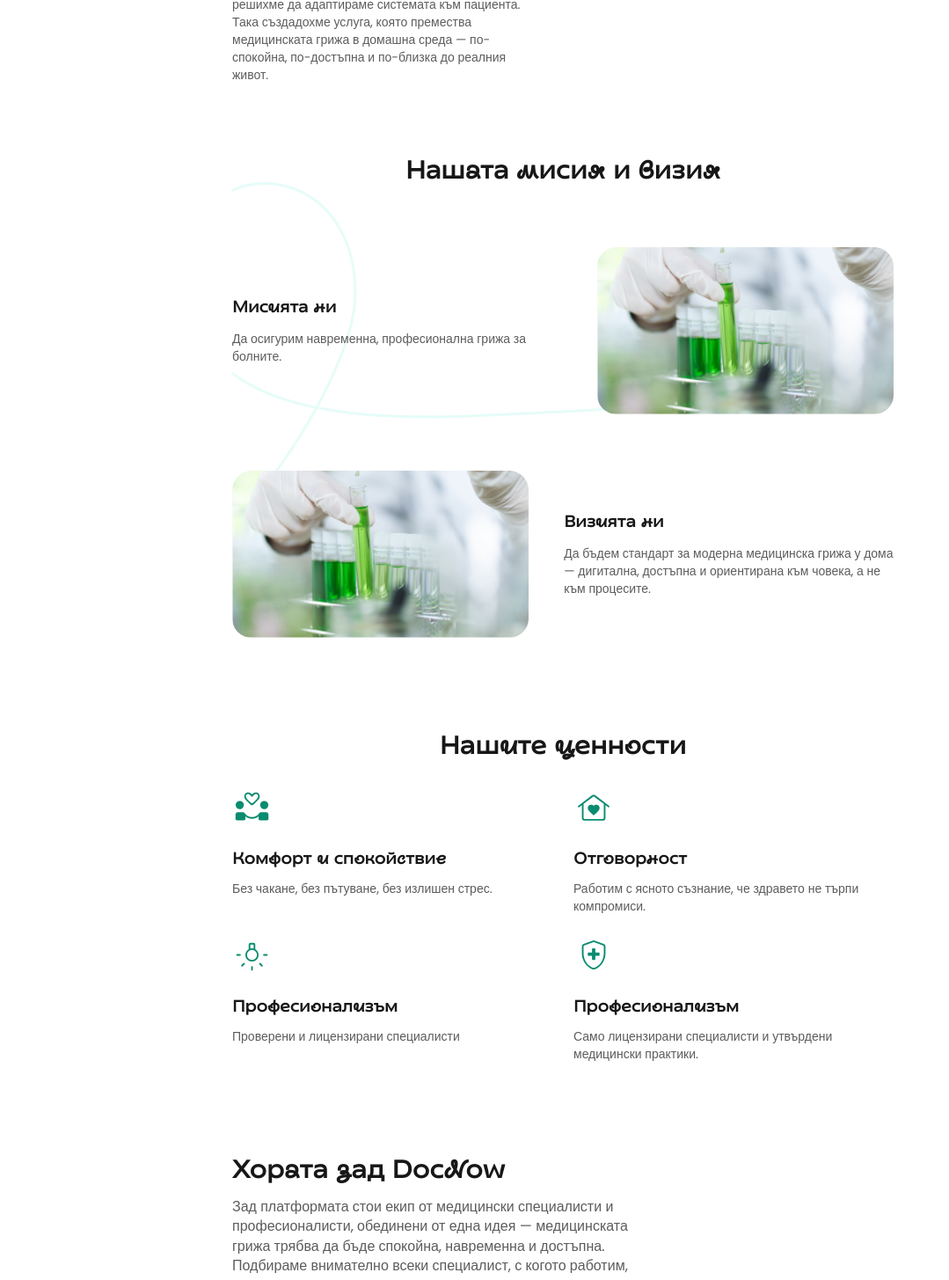
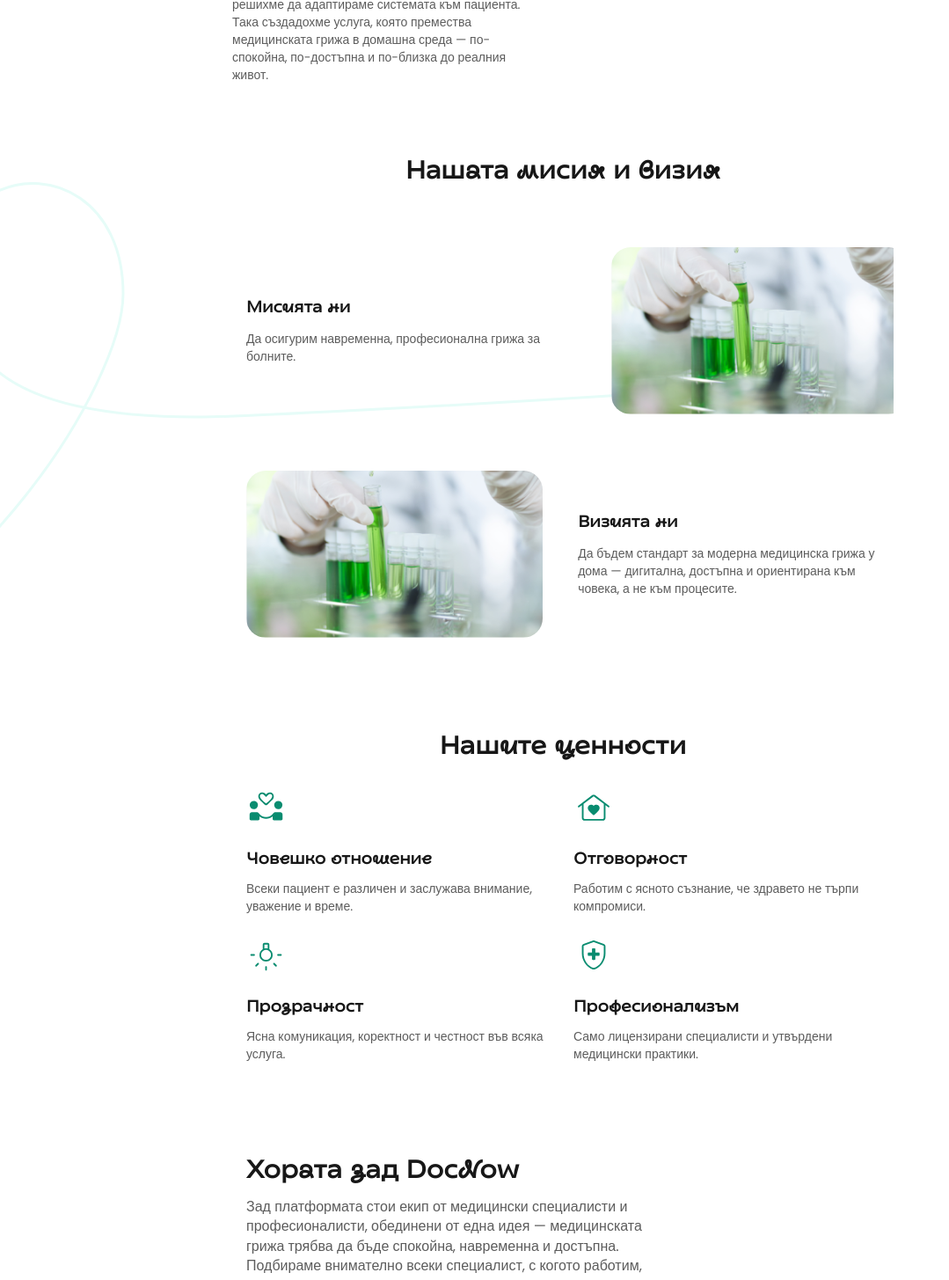
Before and after one commit to yordanovdev/doc-now-client, a React (Vite) app: page /about in a window 1280 px wide. Shown: the part 1478-2933 px from the top of the page at 88% size, without its empty margins (0-1079 px from the left). Built offline with nearby package versions, Linux system fonts and the light colour scheme.

Commit message:
responsive stuff

```diff
--- a/src/components/about-us/our-mission/OurMission.tsx
+++ b/src/components/about-us/our-mission/OurMission.tsx
@@ -3,15 +3,14 @@ import ourMissionImg from "../../../assets/images/about-us/out-mission/our-missi
 
 export const OurMission = () => {
   return (
-    <div className="max-md:px-6">
-      <div className="max-w-378 xl:px-40 max-md:max-w-md w-full relative overflow-x-hidden md:w-188 xl:w-full mx-auto pt-10">
+      <div className="relative">
         <svg
           width="800"
           height="538"
           viewBox="0 0 800 538"
           fill="none"
           xmlns="http://www.w3.org/2000/svg"
-          className="absolute left-0 -z-10 top-18 max-md:hidden"
+          className="absolute xl:-left-10 -z-10 top-18 max-md:hidden"
         >
           <path
             d="M1257.25 192.58C1123.52 223.664 292.511 267.027 229.622 267.027C194.597 267.027 42.8504 269.557 -16.0741 201.969C-74.9986 134.382 -66.0776 41.1319 -4.22479 11.133C57.6281 -18.8659 139.987 21.6145 139.987 126.791C139.987 231.968 -36.5627 498.262 -220 536.295"
@@ -19,11 +18,12 @@ export const OurMission = () => {
             stroke-width="3"
           />
         </svg>
+        <div className="max-w-378 xl:px-40 max-md:max-w-md px-4 w-full relative overflow-x-hidden md:w-188 xl:w-full mx-auto pt-10">
           <Typography variant={"h2"} className="text-left md:text-center">
             Нашата мисия и визия
           </Typography>
-        <div className="my-16 flex items-center flex-row max-md:flex-col gap-10 justify-between md:w-188 xl:w-full mx-auto">
-          <div className="space-y-2.5">
+          <div className="my-16 flex md:items-center flex-row max-md:flex-col gap-10 justify-between md:w-188 xl:w-full mx-auto">
+            <div className="space-y-2.5 max-md:">
               <Typography variant={"h4"}>Мисията ни</Typography>
               <Typography variant={"sm"} as={"p"}>
                 Да осигурим навременна, професионална грижа за болните.
--- a/src/components/about-us/our-values/OurValues.tsx
+++ b/src/components/about-us/our-values/OurValues.tsx
@@ -6,16 +6,15 @@ import icon4 from "../../../assets/images/about-us/our-values/icon4.svg";
 
 export const OurValues = () => {
   return (
-    <div className="py-10 max-md:px-6 xl:py-16">
-      <div className="max-w-378 xl:px-10 max-md:max-w-md w-full md:w-188 xl:w-full mx-auto ">
+      <div className="max-w-378 xl:px-10 px-4 py-10 xl:py-16 max-md:max-w-md w-full md:w-188 xl:w-full mx-auto ">
         <Typography variant={"h2"} className="text-left md:text-center mb-6">
           Нашите ценности
         </Typography>
         <div className="grid grid-cols-1 md:grid-cols-2 xl:grid-cols-4 gap-6 w-full justify-items-stretch">
           <Value
             icon={icon1}
-            title="Комфорт и спокойствие"
-            description="Без чакане, без пътуване, без излишен стрес."
+            title="Човешко отношение"
+            description="Всеки пациент е различен и заслужава внимание, уважение и време."
           />
           <Value
             icon={icon2}
@@ -24,8 +23,8 @@ export const OurValues = () => {
           />
           <Value
             icon={icon3}
-            title="Професионализъм"
-            description="Проверени и лицензирани специалисти"
+            title="Прозрачност"
+            description="Ясна комуникация, коректност и честност във всяка услуга."
           />
           <Value
             icon={icon4}
@@ -34,7 +33,6 @@ export const OurValues = () => {
           />
         </div>
       </div>
-    </div>
   );
 };
 
--- a/src/components/about-us/people/People.tsx
+++ b/src/components/about-us/people/People.tsx
@@ -16,8 +16,7 @@ export const People = () => {
 
   return (
     <div className="overflow-x-hidden">
-      <div className="max-md:px-6">
-        <div className="max-w-378 xl:px-10 max-md:max-w-md w-full relative overflow-x-hidden md:w-188 xl:w-full mx-auto pt-16">
+        <div className="max-w-378 xl:px-10 px-4 max-md:max-w-md w-full relative overflow-x-hidden md:w-188 xl:w-full mx-auto pt-16">
           <div className="w-full md:w-120 space-y-2">
             <Typography variant={"h2"}>Хората зад DocNow</Typography>
             <Typography variant={"p"}>
@@ -29,8 +28,7 @@ export const People = () => {
             </Typography>
           </div>
         </div>
-      </div>
-      <div className="w-full  xl:mb-16 mt-10 md:mx-0 ">
+      <div className="w-full  xl:mt-16 mt-10 md:mx-0 ">
         <div className="w-full md:mx-auto xl:w-full max-md:max-w-md md:overflow-x-hidden group relative">
           <div className="flex gap-3 md:gap-6 animate-scroll-left group-hover:animation-pause">
             {/* First set of images */}
--- a/src/components/about-us/trust-and-security/TrustAndSecurity.tsx
+++ b/src/components/about-us/trust-and-security/TrustAndSecurity.tsx
@@ -2,7 +2,7 @@ import { Typography } from "@/components/ui/typography";
 
 export const TrustAndSecurity = () => {
   return (
-    <div className="relative px-6 md:px-10 py-10">
+    <div className="relative md:px-10 py-10">
       <svg
         width="442"
         height="745"
@@ -18,7 +18,7 @@ export const TrustAndSecurity = () => {
         />
       </svg>
 
-      <div className="max-w-378 max-md:max-w-md w-full relative overflow-x-hidden md:w-188 xl:w-full mx-auto mt-10">
+      <div className="max-w-378 px-4 max-md:max-w-md w-full relative overflow-x-hidden md:w-188 xl:w-full mx-auto mt-10 xl:mt-16">
         <Typography variant={"h2"} className="text-left md:text-center">
           Доверие и сигурност
         </Typography>
--- a/src/components/footer/Footer.tsx
+++ b/src/components/footer/Footer.tsx
@@ -4,9 +4,9 @@ import { Typography } from "../ui/typography"
 
 
 export const Footer = () => {
-    return <div className="px-4 relative md:px-6 xl:px-10 py-6 overflow-hidden max-w-378 max-md:max-w-md mx-auto">
-        <div className="max-w-378 max-md:max-w-md md:w-188 mb-20 xl:w-full mx-auto flex flex-col items-center max-md:items-start gap-8">
-            <Typography data-aos="fade-right" data-aos-duration="800" variant={"h1"} className="text-center max-md:text-left">
+    return <div className="px-4 relative md:px-6 xl:px-10 py-6 overflow-hidden max-md:max-w-md mx-auto">
+        <div className="max-w-378 max-md:max-w-md md:w-188 mb-20 xl:w-full mx-auto flex flex-col items-center gap-8">
+            <Typography data-aos="fade-right" data-aos-duration="800" variant={"h1"} className="text-center">
                 Нуждаете се от <br /> <span className=" border-2 max-md:border-none border-primary rounded-full px-6 max-md:px-0"> медицинска помощ </span> <br />
                 още днес?
             </Typography>
@@ -23,12 +23,12 @@ export const Footer = () => {
                 </Button>
             </div>
         </div>
-        <svg className="absolute -z-10 hidden md:block md:left-0 xl:left-20 md:scale-110 xl:scale-130 top-20" width="350" height="430" viewBox="0 0 289 390" fill="none" xmlns="http://www.w3.org/2000/svg">
+        <svg className="absolute -z-10 hidden md:block md:left-0  md:scale-110 xl:scale-130 top-20" width="350" height="430" viewBox="0 0 289 390" fill="none" xmlns="http://www.w3.org/2000/svg">
             <path d="M-333.565 1.24529C-267.244 116.684 -93.3015 201.435 -11.933 206.192C25.9476 208.407 106.328 202.741 146.976 156.117C187.624 109.493 181.47 45.1665 138.802 24.4723C96.1342 3.77817 39.3206 31.7029 39.3206 104.257C39.3206 176.811 161.11 360.509 287.651 386.745" stroke="#E6FCF8" stroke-width="5" />
         </svg>
 
 
-        <div className="gap-6 xl:gap-8 flex items-center xl:flex-row flex-col justify-between">
+        <div className="max-w-378 mx-auto xl:px-10 gap-6 xl:gap-8 flex items-center xl:flex-row flex-col justify-between">
             <div className="flex items-center gap-6 xl:gap-8 flex-col xl:flex-row">
 
                 <img src={logo} alt="Logo" className='w-25.75 h-4.5' />
--- a/src/components/home/specialists/Specialists.tsx
+++ b/src/components/home/specialists/Specialists.tsx
@@ -12,20 +12,20 @@ export const Specialists = () => {
 
 
             <div className="max-w-378 max-md:max-w-md md:w-188 xl:w-full xl:px-10 mx-auto ">
-                <Typography variant={"h2"} className="text-center sm:text-left mb-10 md:mb-12 xl:hidden">
+                <Typography variant={"h2"} className="text-left md:text-center xl:text-left mb-10 md:mb-12 xl:hidden">
                     Нашите специалисти се грижат денонощно за вас и вашето здраве
                 </Typography>
 
-                <div className="flex flex-col md:flex-row xl:flex-row items-center justify-between gap-10 md:gap-12 lg:gap-10">
+                <div className="flex flex-col md:flex-row items-center justify-between gap-10 md:gap-12 lg:gap-10">
                     <Typography variant={"h2"} className="hidden xl:block xl:w-100 shrink-0">
                         Нашите специалисти се грижат денонощно за вас и вашето здраве
                     </Typography>
 
-                    <div className="w-full" data-aos="zoom-in" data-aos-duration="600" data-aos-once="true">
+                    <div className="xl:w-full max-md:w-full" data-aos="zoom-in" data-aos-duration="600" data-aos-once="true">
                         <img src={doctorImage} alt="Doctor" className="w-full max-w-71.25 xl:max-w-full max-md:max-w-full" />
                     </div>
 
-                    <div className="flex flex-col gap-8 items-start xl:w-100 shrink-0">
+                    <div className="flex flex-col gap-8 items-start md:w-100 w-full shrink-0">
                         <div>
                             <span className="text-accent text-[48px] font-thin leading-[120%] font-transformaMix">85+</span>
                             <Typography variant={"h4"}>Сертифицирани специалисти</Typography>
```
Lines whose indentation alone changed are shown as unchanged.
